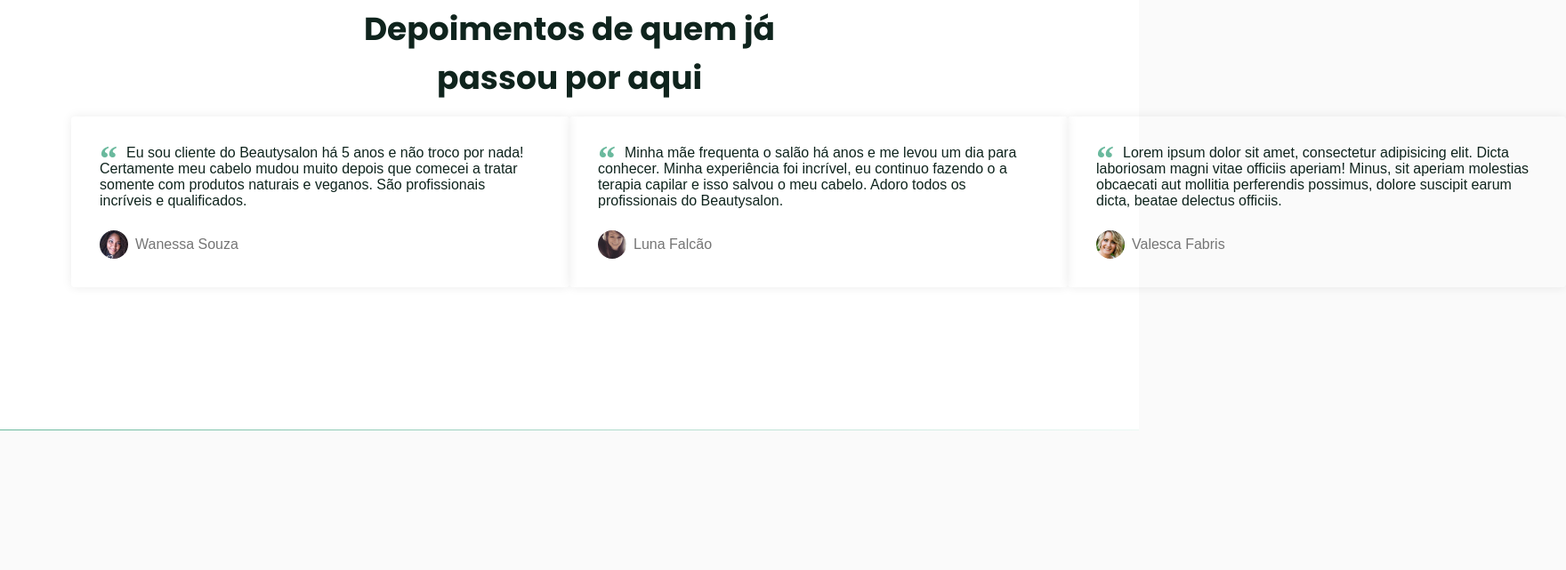
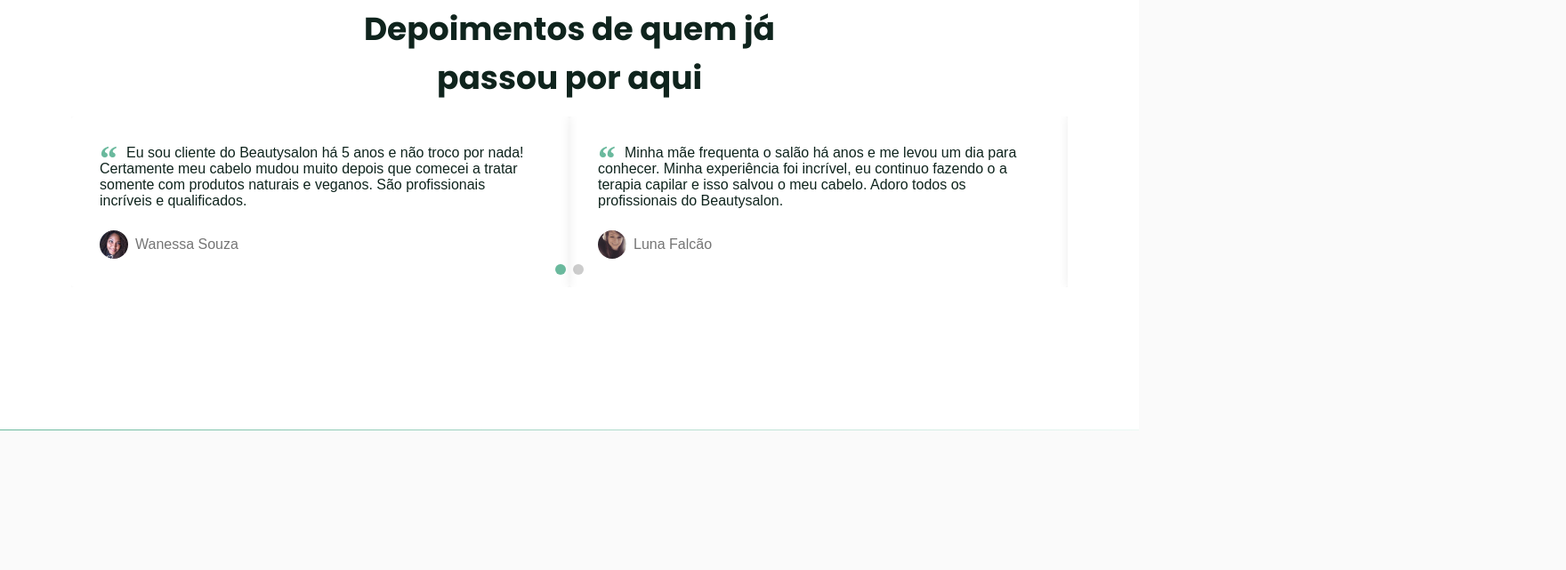
Before and after one commit to EliasMenezesJr/Rocketseat-nlw_6_OriginSix, a plain HTML site: page index.html in a window 1280 px wide. Shown: the part 2380-3021 px from the top of the page at 89% size, 1760 px wide, since content can reach past the window. Drawn offline with nearby package versions, Linux system fonts and the light colour scheme; files whose address does not match are found by name.

Commit message:
att-class-swiper

```diff
--- a/index.html
+++ b/index.html
@@ -132,7 +132,7 @@
                      <h2 class="title">Depoimentos de quem já passou por aqui</h2>
                  </header>
                  <!-- Slider main container -->
-                 <div class="testimonials swiper-container">
+                 <div class="testimonials swiper-container swiper">
                      <!-- Additional required wrapper -->
                     <div class="swiper-wrapper">
                         <!-- Slides -->
```
